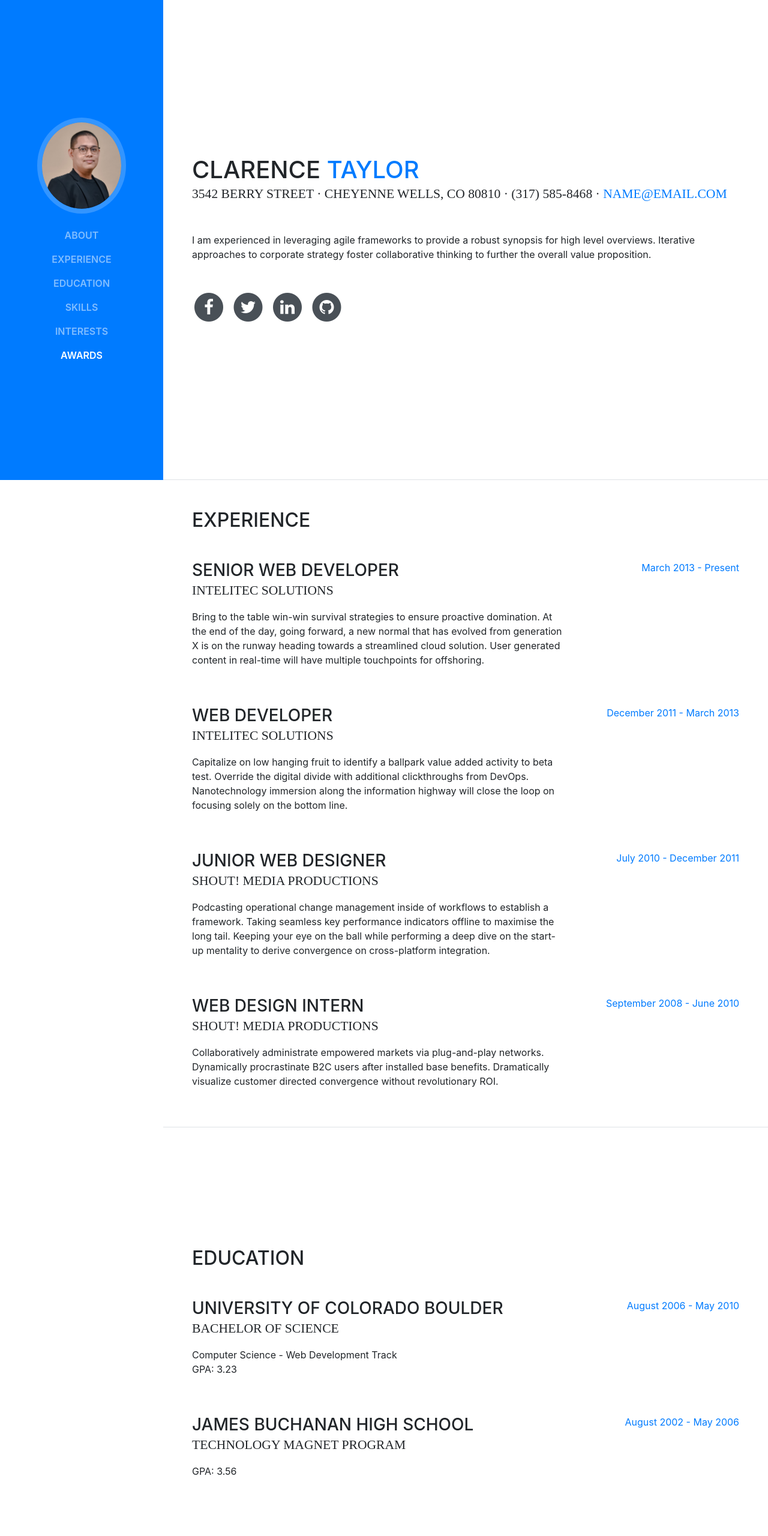
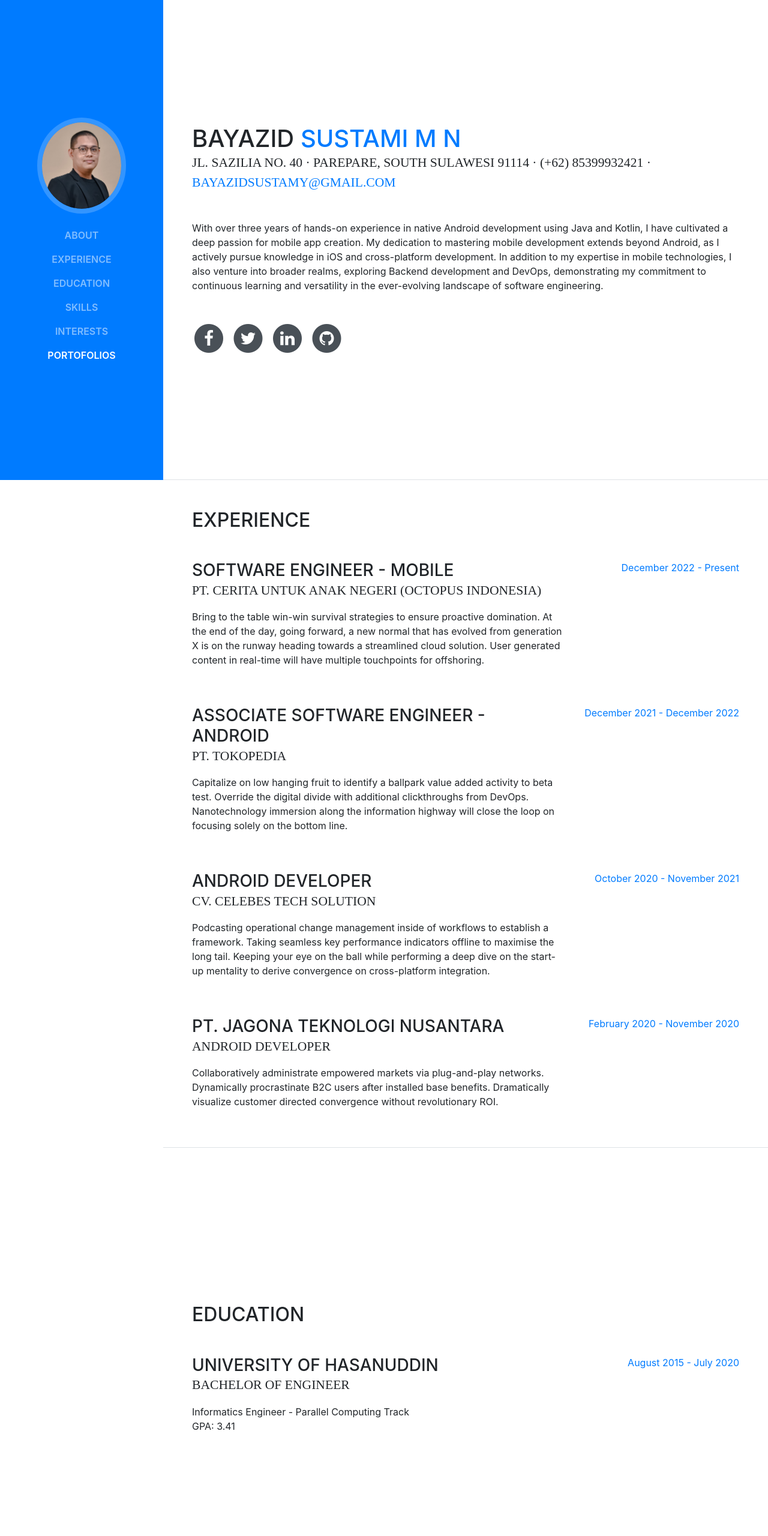
Before and after one commit to bayazidsustami/bayazidsustami.github.io, a website with bundled scripts: page index.html in a window 1280 px wide. Shown: the top 2560 px of the page at 60% size. Built offline with nearby package versions, Linux system fonts and the light colour scheme; a web font is replaced by a local one.

Commit message:
feat : adjust template

```diff
--- a/index.html
+++ b/index.html
@@ -8,7 +8,7 @@
     <meta name="description" content="">
     <meta name="author" content="">
 
-    <title>Resume - Start Bootstrap Theme</title>
+    <title>Resume - Bayazid Sustami M N</title>
 
     <!-- Bootstrap core CSS -->
     <link href="vendor/bootstrap/css/bootstrap.min.css" rel="stylesheet">
@@ -55,7 +55,7 @@
             <a class="nav-link js-scroll-trigger" href="#interests">Interests</a>
           </li>
           <li class="nav-item">
-            <a class="nav-link js-scroll-trigger" href="#awards">Awards</a>
+            <a class="nav-link js-scroll-trigger" href="#awards">Portofolios</a>
           </li>
         </ul>
       </div>
@@ -65,16 +65,16 @@
 
       <section class="resume-section p-3 p-lg-5 d-flex d-column" id="about">
         <div class="my-auto">
-          <h1 class="mb-0">Clarence
-            <span class="text-primary">Taylor</span>
+          <h1 class="mb-0">Bayazid
+            <span class="text-primary">Sustami M N</span>
           </h1>
-          <div class="subheading mb-5">3542 Berry Street · Cheyenne Wells, CO 80810 · (317) 585-8468 ·
-            <a href="mailto:name@email.com">name@email.com</a>
+          <div class="subheading mb-5">Jl. Sazilia No. 40 · Parepare, South Sulawesi 91114 · (+62) 85399932421 ·
+            <a href="mailto:name@email.com">bayazidsustamy@gmail.com</a>
           </div>
-          <p class="mb-5">I am experienced in leveraging agile frameworks to provide a robust synopsis for high level overviews. Iterative approaches to corporate strategy foster collaborative thinking to further the overall value proposition.</p>
+          <p class="mb-5">With over three years of hands-on experience in native Android development using Java and Kotlin, I have cultivated a deep passion for mobile app creation. My dedication to mastering mobile development extends beyond Android, as I actively pursue knowledge in iOS and cross-platform development. In addition to my expertise in mobile technologies, I also venture into broader realms, exploring Backend development and DevOps, demonstrating my commitment to continuous learning and versatility in the ever-evolving landscape of software engineering.</p>
           <ul class="list-inline list-social-icons mb-0">
             <li class="list-inline-item">
-              <a href="#">
+              <a href="https://www.facebook.com/amypazzolle/">
                 <span class="fa-stack fa-lg">
                   <i class="fa fa-circle fa-stack-2x"></i>
                   <i class="fa fa-facebook fa-stack-1x fa-inverse"></i>
@@ -82,7 +82,7 @@
               </a>
             </li>
             <li class="list-inline-item">
-              <a href="#">
+              <a href="https://twitter.com/garfieldzero9/">
                 <span class="fa-stack fa-lg">
                   <i class="fa fa-circle fa-stack-2x"></i>
                   <i class="fa fa-twitter fa-stack-1x fa-inverse"></i>
@@ -90,7 +90,7 @@
               </a>
             </li>
             <li class="list-inline-item">
-              <a href="#">
+              <a href="https://www.linkedin.com/in/bayazid-sustami-m-n-aab979181/">
                 <span class="fa-stack fa-lg">
                   <i class="fa fa-circle fa-stack-2x"></i>
                   <i class="fa fa-linkedin fa-stack-1x fa-inverse"></i>
@@ -98,7 +98,7 @@
               </a>
             </li>
             <li class="list-inline-item">
-              <a href="#">
+              <a href="https://github.com/bayazidsustami/">
                 <span class="fa-stack fa-lg">
                   <i class="fa fa-circle fa-stack-2x"></i>
                   <i class="fa fa-github fa-stack-1x fa-inverse"></i>
@@ -115,45 +115,45 @@
 
           <div class="resume-item d-flex flex-column flex-md-row mb-5">
             <div class="resume-content mr-auto">
-              <h3 class="mb-0">Senior Web Developer</h3>
-              <div class="subheading mb-3">Intelitec Solutions</div>
+              <h3 class="mb-0">Software Engineer - Mobile</h3>
+              <div class="subheading mb-3">PT. Cerita Untuk Anak Negeri (Octopus Indonesia)</div>
               <p>Bring to the table win-win survival strategies to ensure proactive domination. At the end of the day, going forward, a new normal that has evolved from generation X is on the runway heading towards a streamlined cloud solution. User generated content in real-time will have multiple touchpoints for offshoring.</p>
             </div>
             <div class="resume-date text-md-right">
-              <span class="text-primary">March 2013 - Present</span>
+              <span class="text-primary">December 2022 - Present</span>
             </div>
           </div>
 
           <div class="resume-item d-flex flex-column flex-md-row mb-5">
             <div class="resume-content mr-auto">
-              <h3 class="mb-0">Web Developer</h3>
-              <div class="subheading mb-3">Intelitec Solutions</div>
+              <h3 class="mb-0">Associate Software Engineer - Android</h3>
+              <div class="subheading mb-3">PT. Tokopedia</div>
               <p>Capitalize on low hanging fruit to identify a ballpark value added activity to beta test. Override the digital divide with additional clickthroughs from DevOps. Nanotechnology immersion along the information highway will close the loop on focusing solely on the bottom line.</p>
             </div>
             <div class="resume-date text-md-right">
-              <span class="text-primary">December 2011 - March 2013</span>
+              <span class="text-primary">December 2021 - December 2022</span>
             </div>
           </div>
 
           <div class="resume-item d-flex flex-column flex-md-row mb-5">
             <div class="resume-content mr-auto">
-              <h3 class="mb-0">Junior Web Designer</h3>
-              <div class="subheading mb-3">Shout! Media Productions</div>
+              <h3 class="mb-0">Android Developer</h3>
+              <div class="subheading mb-3">CV. Celebes Tech Solution</div>
               <p>Podcasting operational change management inside of workflows to establish a framework. Taking seamless key performance indicators offline to maximise the long tail. Keeping your eye on the ball while performing a deep dive on the start-up mentality to derive convergence on cross-platform integration.</p>
             </div>
             <div class="resume-date text-md-right">
-              <span class="text-primary">July 2010 - December 2011</span>
+              <span class="text-primary">October 2020 - November 2021</span>
             </div>
           </div>
 
           <div class="resume-item d-flex flex-column flex-md-row">
             <div class="resume-content mr-auto">
-              <h3 class="mb-0">Web Design Intern</h3>
-              <div class="subheading mb-3">Shout! Media Productions</div>
+              <h3 class="mb-0">PT. Jagona Teknologi Nusantara</h3>
+              <div class="subheading mb-3">Android Developer</div>
               <p>Collaboratively administrate empowered markets via plug-and-play networks. Dynamically procrastinate B2C users after installed base benefits. Dramatically visualize customer directed convergence without revolutionary ROI.</p>
             </div>
             <div class="resume-date text-md-right">
-              <span class="text-primary">September 2008 - June 2010</span>
+              <span class="text-primary">February 2020 - November 2020</span>
             </div>
           </div>
 
@@ -167,27 +167,15 @@
 
           <div class="resume-item d-flex flex-column flex-md-row mb-5">
             <div class="resume-content mr-auto">
-              <h3 class="mb-0">University of Colorado Boulder</h3>
-              <div class="subheading mb-3">Bachelor of Science</div>
-              <div>Computer Science - Web Development Track</div>
-              <p>GPA: 3.23</p>
+              <h3 class="mb-0">University of Hasanuddin</h3>
+              <div class="subheading mb-3">Bachelor of Engineer</div>
+              <div>Informatics Engineer - Parallel Computing Track</div>
+              <p>GPA: 3.41</p>
             </div>
             <div class="resume-date text-md-right">
-              <span class="text-primary">August 2006 - May 2010</span>
+              <span class="text-primary">August 2015 - July 2020</span>
             </div>
           </div>
-
-          <div class="resume-item d-flex flex-column flex-md-row">
-            <div class="resume-content mr-auto">
-              <h3 class="mb-0">James Buchanan High School</h3>
-              <div class="subheading mb-3">Technology Magnet Program</div>
-              <p>GPA: 3.56</p>
-            </div>
-            <div class="resume-date text-md-right">
-              <span class="text-primary">August 2002 - May 2006</span>
-            </div>
-          </div>
-
         </div>
       </section>
 
@@ -198,34 +186,34 @@
           <div class="subheading mb-3">Programming Languages &amp; Tools</div>
           <ul class="list-inline list-icons">
             <li class="list-inline-item">
-              <i class="devicons devicons-html5"></i>
+              <i class="devicons devicons-android"></i>
             </li>
             <li class="list-inline-item">
-              <i class="devicons devicons-css3"></i>
+              <i class="devicons devicons-groovy"></i>
             </li>
             <li class="list-inline-item">
-              <i class="devicons devicons-javascript"></i>
+              <i class="devicons devicons-java"></i>
             </li>
             <li class="list-inline-item">
-              <i class="devicons devicons-jquery"></i>
+              <i class="devicons devicons-go"></i>
             </li>
             <li class="list-inline-item">
-              <i class="devicons devicons-sass"></i>
+              <i class="devicons devicons-jenkins"></i>
             </li>
             <li class="list-inline-item">
-              <i class="devicons devicons-less"></i>
+              <i class="devicons devicons-firebase"></i>
             </li>
             <li class="list-inline-item">
-              <i class="devicons devicons-bootstrap"></i>
+              <i class="devicons devicons-github"></i>
             </li>
             <li class="list-inline-item">
-              <i class="devicons devicons-wordpress"></i>
+              <i class="devicons devicons-visualstudio"></i>
             </li>
             <li class="list-inline-item">
-              <i class="devicons devicons-grunt"></i>
+              <i class="devicons devicons-markdown"></i>
             </li>
             <li class="list-inline-item">
-              <i class="devicons devicons-gulp"></i>
+              <i class="devicons devicons-html5"></i>
             </li>
             <li class="list-inline-item">
               <i class="devicons devicons-npm"></i>
```
